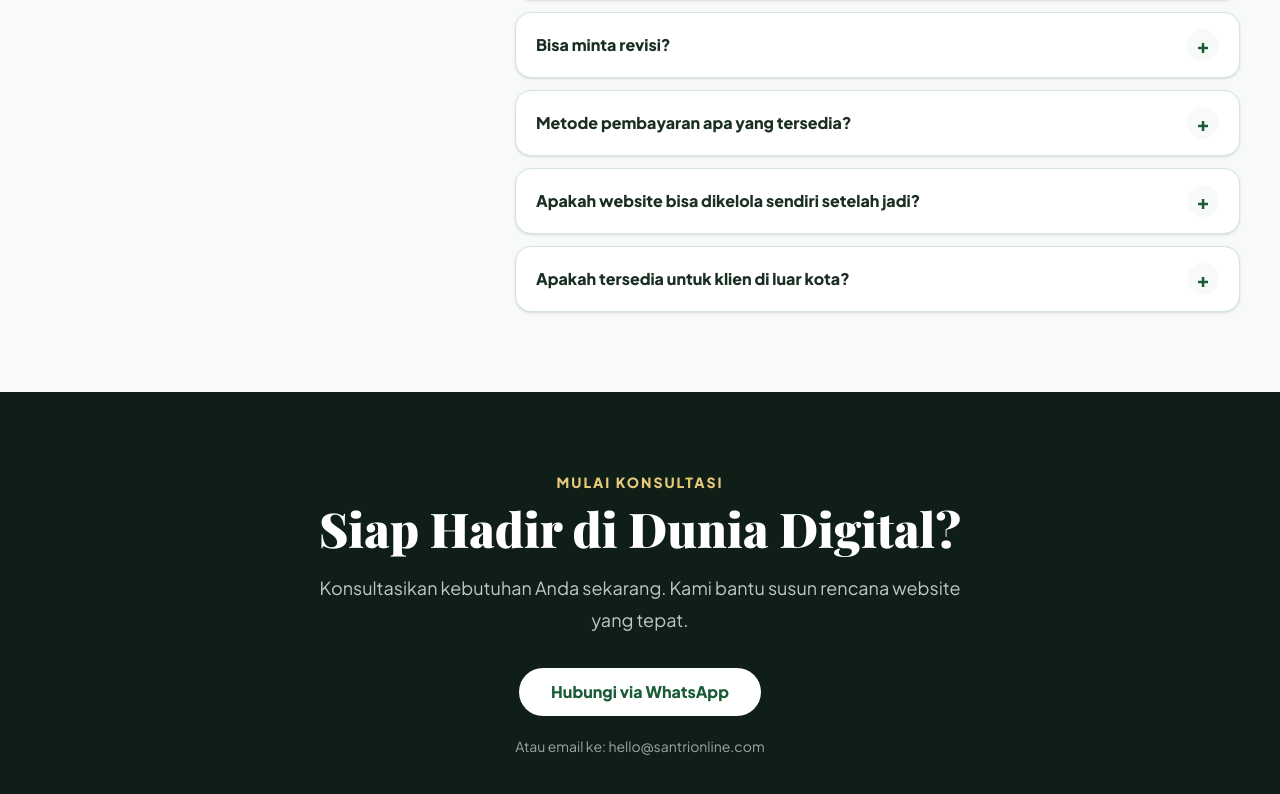
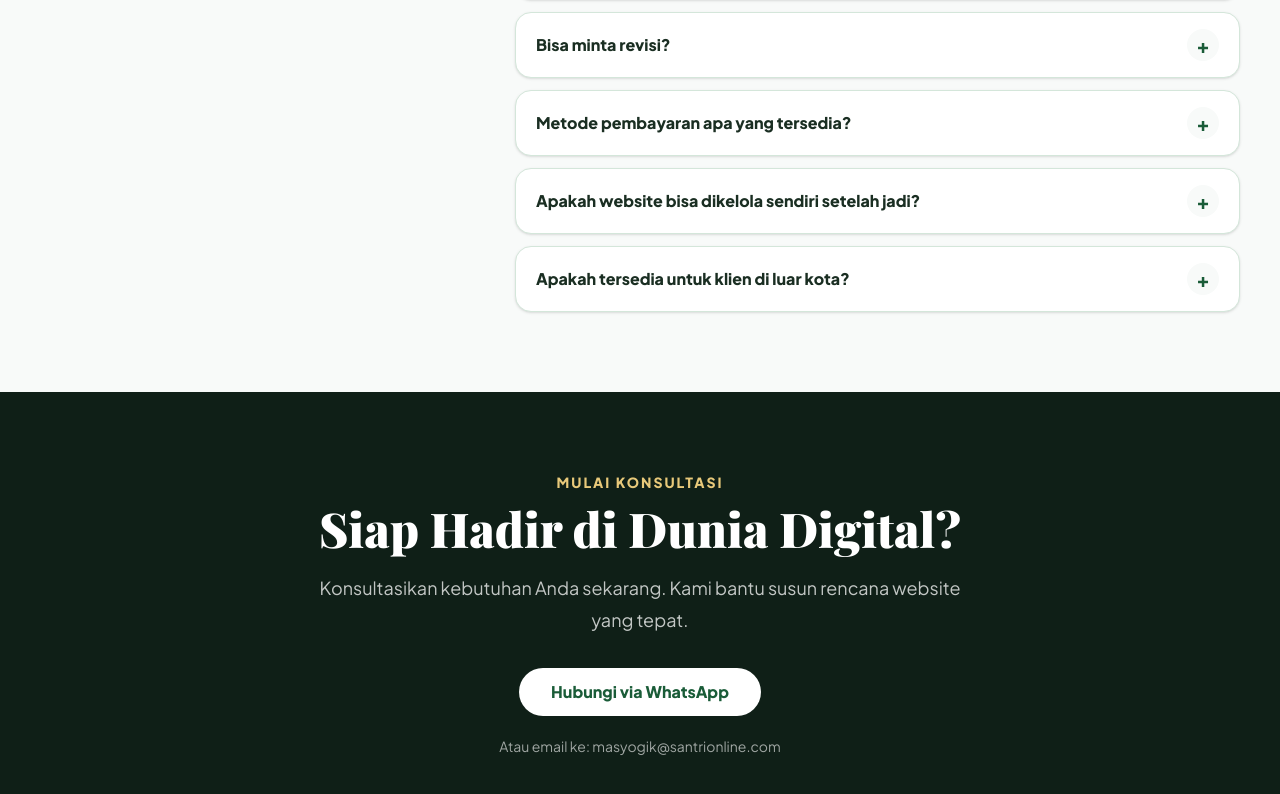
Before and after one commit to Santrionlinecom/web, a SvelteKit app: page /jasa in a window 1280 px wide. Shown: the part 3548-4342 px from the top of the page. Built offline with nearby package versions, Linux system fonts and the light colour scheme.

Commit message:
Update jasa contact email

```diff
--- a/src/routes/jasa/+page.svelte
+++ b/src/routes/jasa/+page.svelte
@@ -414,7 +414,7 @@
 			>
 				Hubungi via WhatsApp
 			</a>
-			<p class="mt-5 text-sm text-white/60">Atau email ke: hello@santrionline.com</p>
+			<p class="mt-5 text-sm text-white/60">Atau email ke: masyogik@santrionline.com</p>
 		</div>
 	</section>
 </main>
```
